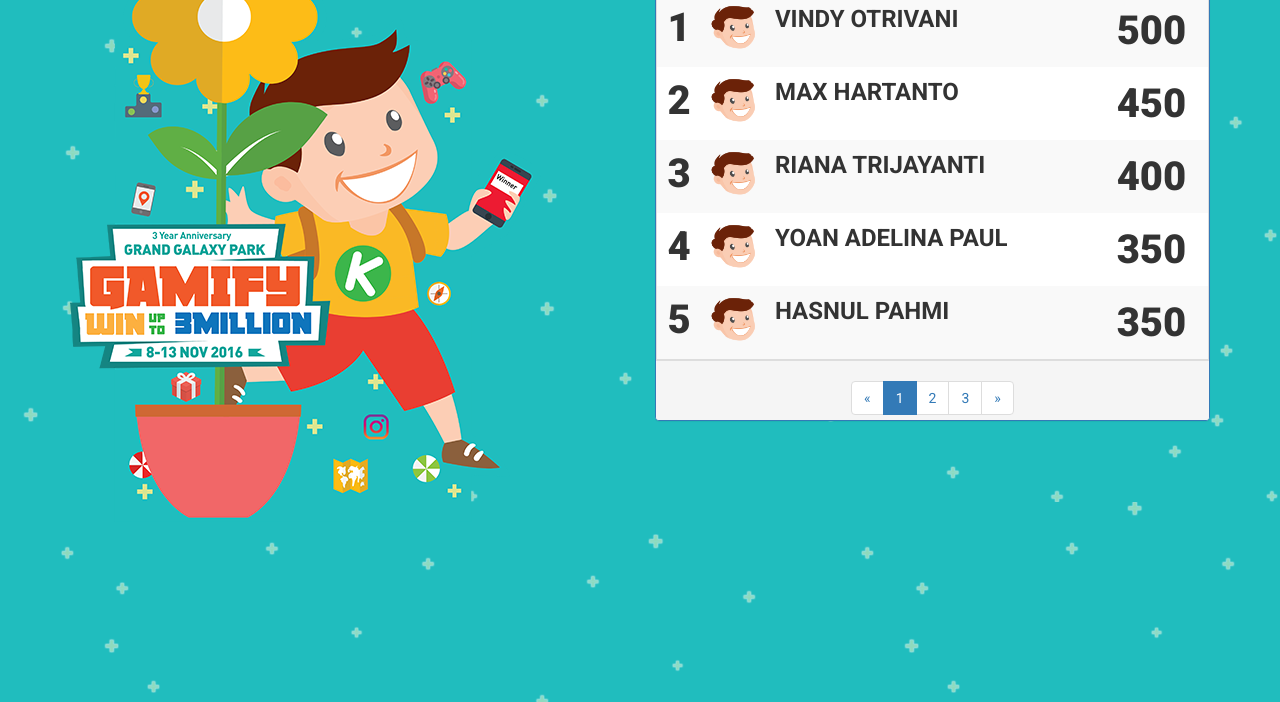
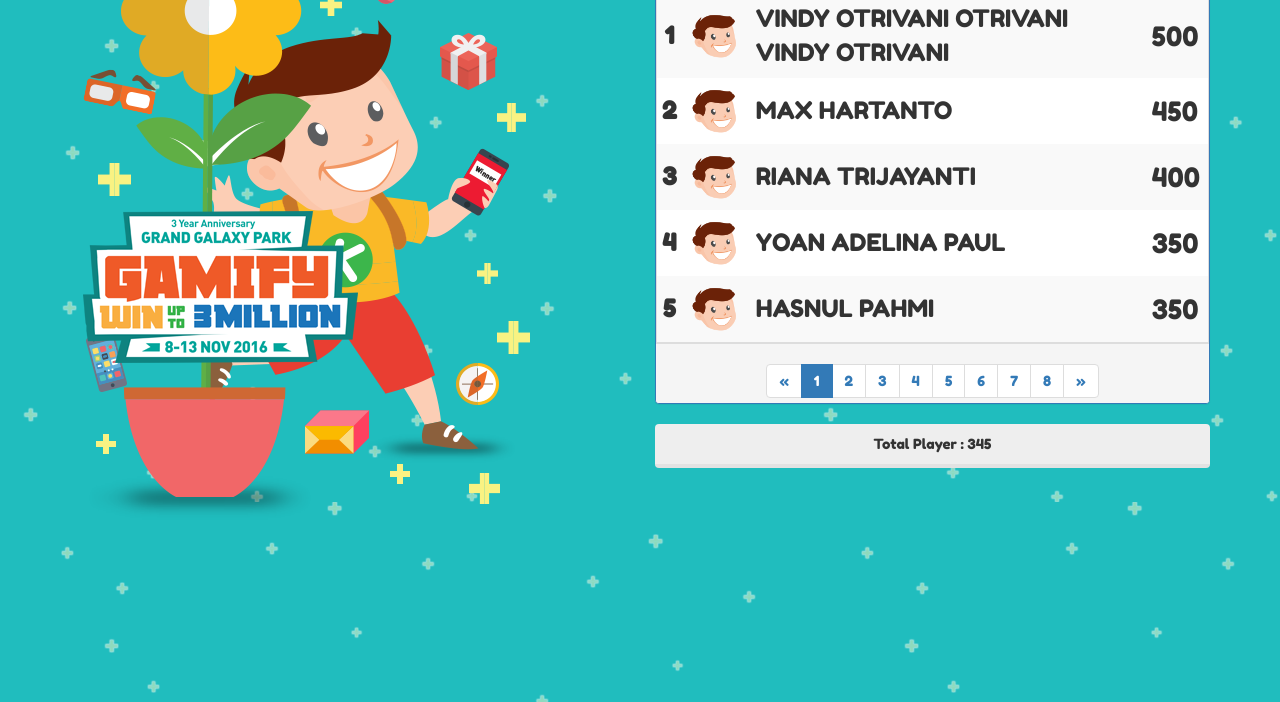
Before and after one commit to adalahoscar/lead, a plain HTML site: page index.html in a window 1280 px wide. Shown: the part 98-800 px from the top of the page. Drawn offline with nearby package versions, Linux system fonts and the light colour scheme.

Commit message:
fixing css and change font

```diff
--- a/css/style.css
+++ b/css/style.css
@@ -1,9 +1,34 @@
 body {
-	font-family: 'Roboto', sans-serif;
+	font-family: 'Fredoka One', cursive;
 	background-color: #20bdbe;
 	background-image: url("patt2.png");
 	background-repeat: repeat;
 }
+
+
+
+.total {
+	text-align: center;
+	border-radius: 4px;
+	background-color: #eeeeee;
+	border-bottom: 4px solid #e2e2e2;
+	padding: 10px;
+}
+
+.title-leaderboard {
+	color: #555555;
+	font-family: 'Fredoka One', cursive;
+	text-align: center;
+	text-shadow: #ccc 0 1px 0, #c9c9c9 0 2px 0, #bbb 0 3px 0, #b9b9b9 0 4px 0, #aaa 0 5px 0,
+	rgba(0, 0, 0, .1) 0 6px 1px,
+	rgba(0, 0, 0, .1) 0 0 5px,
+	rgba(0, 0, 0, .3) 0 1px 3px,
+	rgba(0, 0, 0, .15) 0 3px 5px,
+	rgba(0, 0, 0, .2) 0 5px 5px,
+	rgba(0, 0, 0, .2) 0 0px 0px,
+	rgba(0, 0, 0, .1) 0 0px 0px;
+}
+
 
 #user .avatar {
     width:60px;
@@ -52,34 +77,22 @@
     border: 0px solid #eeeeee !important;
 }
 
+.table>thead>tr>th, .table>tbody>tr>th, .table>tfoot>tr>th, .table>thead>tr>td, .table>tbody>tr>td, .table>tfoot>tr>td {
+	padding: 8px;
+	line-height: 1.42857143;
+	vertical-align: inherit !important;
+	border-top: 1px solid #eeeeee; }
+
 .align-right {
 	text-align: right;
 }
 
-.valign-center {
-	text-align: center;
-	top: 0;
-	bottom: 0;
-	left: 0;
-	right: 0;
-	margin: auto;
-}
-
-.valign-name {
-	top: 0;
-	bottom: 0;
-	left: 0;
-	right: 0;
-	margin: auto;
-}
-
 .score {
-	font-size: 30pt;
-	font-weight: 900;
+	font-size: 20pt;
 }
 
 .no {
-	font-size: 30pt;
+	font-size: 18pt;
 	top: 0;
 	bottom: 0;
 	left: 0;
@@ -92,11 +105,18 @@
 
 .name {
 	font-size: 18pt;
-	font-weight: 700;
 }
 
 .pad-20 {
 	padding: 20px !important;
+}
+
+.mt-20 {
+	margin-top:20px;
+}
+
+.bg-grey {
+	background-color: #f5f5f5;
 }
 
 @media screen and (max-width: 767px) {
@@ -107,4 +127,14 @@
 		-ms-overflow-style: -ms-autohiding-scrollbar;
 		border: 0px solid #eeeeee !important;
 	}
+
+	.name {
+		font-size: 12pt;
+	}
+	.score {
+		font-size: 18pt;
+	}
+	.no {
+		font-size: 18pt;
+	}
 }
--- a/index.html
+++ b/index.html
@@ -6,35 +6,33 @@
     <meta name="viewport" content="width=device-width, initial-scale=1">
     <title>leaderboard</title>
     <meta name="description" content="leaderboard">
+      <link href="css/favicon.ico" rel="icon" />
     <meta name="author" content="gilkor">
     <link rel="stylesheet" href="https://maxcdn.bootstrapcdn.com/font-awesome/4.5.0/css/font-awesome.min.css">
 	<link rel="stylesheet" href="https://maxcdn.bootstrapcdn.com/bootswatch/3.3.6/lumen/bootstrap.min.css">
 	<link rel="stylesheet" href="https://daneden.github.io/animate.css/animate.min.css">
-	<link href="https://fonts.googleapis.com/css?family=Roboto:100,300,400,400i,500,700,900,900i" rel="stylesheet">
+	  <link href="https://fonts.googleapis.com/css?family=Fredoka+One" rel="stylesheet">
     <link href="css/style.css" rel="stylesheet">
-
   </head>
   <body>
 
-<div class="container" style="margin-top:20px;">
+<div class="container mt-20">
 <div class="row">
-<div class="col-md-6 hidden-sm hidden-xs">
-	<img src="css/kevin2.png"></td>
-</div>
-
-
+    <div class="col-md-6 hidden-sm hidden-xs">
+        <img src="css/kevin.png"></td>
+    </div>
 	<div id="user" class="col-md-6 table-responsive">
 		<div class="panel panel-primary panel-table animated slideInDown">
 			<div class="panel-body">
 				<div role="tabpanel" class="tab-pane active" id="list">
 						<table class="table table-striped table-bordered table-list">
-							<h1 style="font-weight: 900; text-align: center; color: #0f75bc"><i class="fa fa-trophy" aria-hidden="true"></i> LEADERBOARD</h1>
+							<h1 class="title-leaderboard"><i class="fa fa-trophy" aria-hidden="true"></i> LEADERBOARD</h1>
 							<tbody>
 								<tr>
 									<td class="no">1</td>
 									<td class="avatar"><img src="img/ke_head.png" class="img-circle"></td>
-									<td class="valign-name name">VINDY OTRIVANI</td>
-									<td class="valign-center score">500</td>
+									<td class="name">VINDY OTRIVANI OTRIVANI VINDY OTRIVANI</td>
+									<td class="score">500</td>
 								</tr>
 								<tr>
 									<td class="no">2</td>
@@ -71,14 +69,24 @@
 				<li class="active"><a href="#">1</a></li>
 				<li ><a href="#">2</a></li>
 				<li ><a href="#">3</a></li>
+                <li ><a href="#">4</a></li>
+                <li ><a href="#">5</a></li>
+                <li ><a href="#">6</a></li>
+                <li ><a href="#">7</a></li>
+                <li ><a href="#">8</a></li>
 				<li ><a>»</a></li>
 			</ul>
 		</div>
 		</div><!--END panel-table-->
+
+		<div>
+			<p class="total">
+				Total Player : 345
+			</p>
+		</div>
 	</div>
 </div>
 </div>
-
     <script src="js/jquery.min.js"></script>
     <script src="js/bootstrap.min.js"></script>
     <script src="js/scripts.js"></script>
```
Also changed, not shown: css/favicon.ico (added), css/kevin.png (added).
